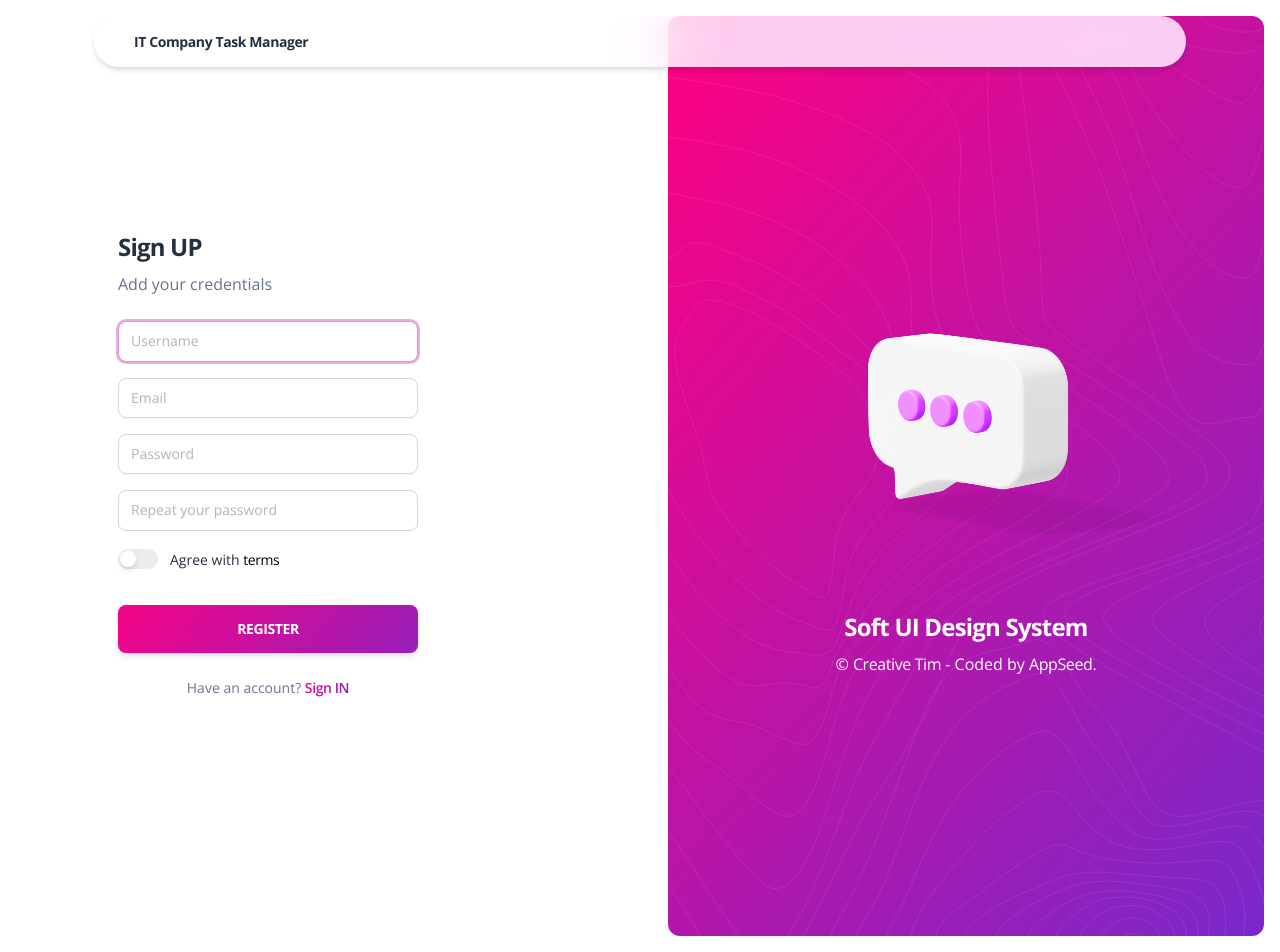
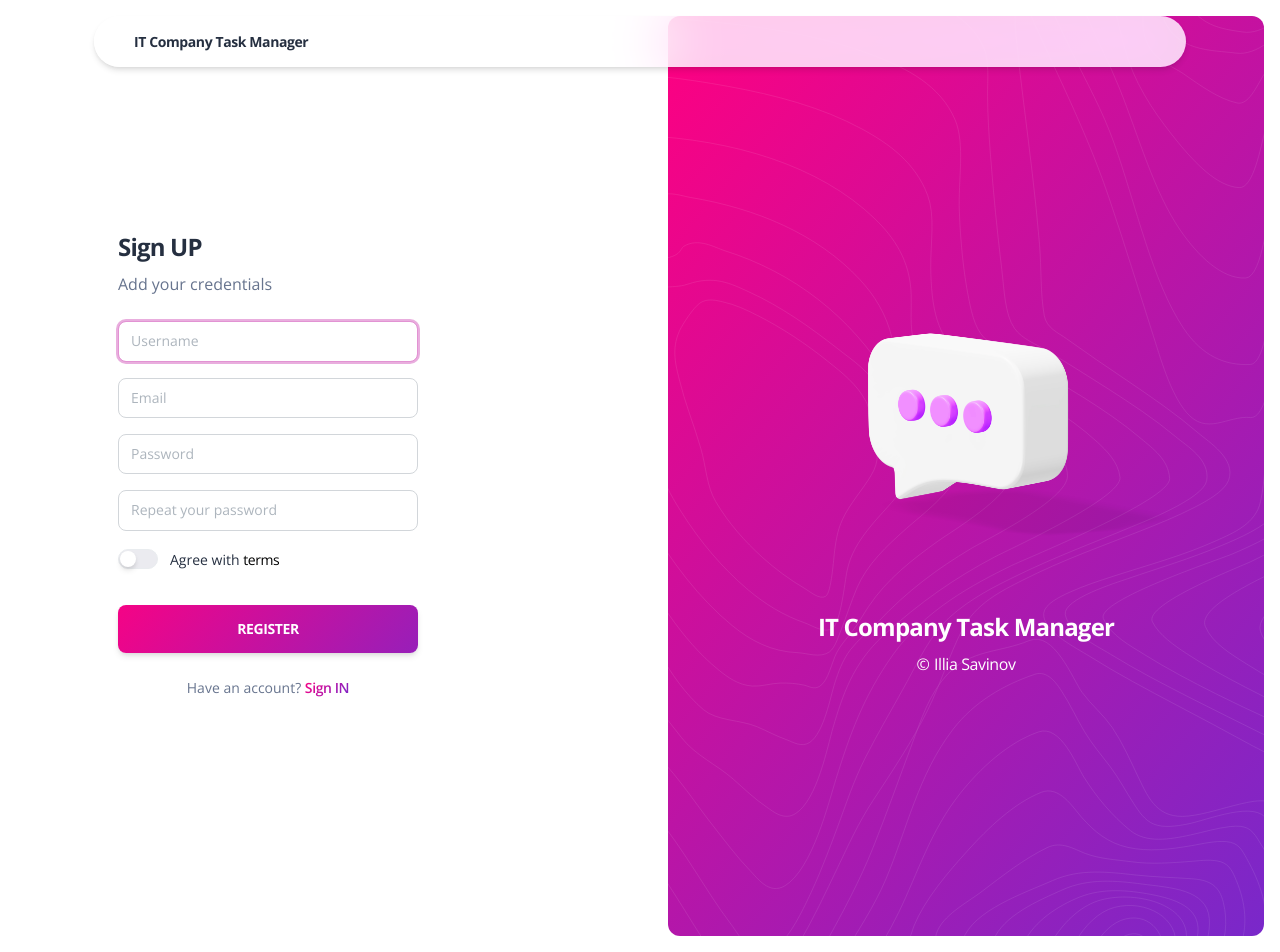
Before and after one commit to Dolteriska/IT-company-task-manager, a Django app: page /register/ in a window 1280 px wide. Run offline with Django 5.2, Linux system fonts and the light colour scheme; some libraries are stand-ins or nearby versions.

Commit message:
changed credentials

```diff
--- a/templates/accounts/register.html
+++ b/templates/accounts/register.html
@@ -79,11 +79,10 @@
                 <img class="max-width-500 w-100 position-relative z-index-2" src="{{ ASSETS_ROOT }}/img/illustrations/chat.png">
               </div>
               <h4 class="mt-5 text-white font-weight-bolder">
-                Soft UI Design System
+                IT Company Task Manager
               </h4>
               <p class="text-white">
-                &copy; <a target="_blank" class="text-white" href="https://bit.ly/3fKQZaL" target="_blank">Creative Tim</a>
-                - Coded by <a class="text-white" target="_blank" href="https://appseed.us" target="_blank">AppSeed</a>.
+                &copy; <a target="_blank" class="text-white" href="https://bit.ly/3fKQZaL" target="_blank">Illia Savinov</a>
               </p>
             </div>
           </div>
```
